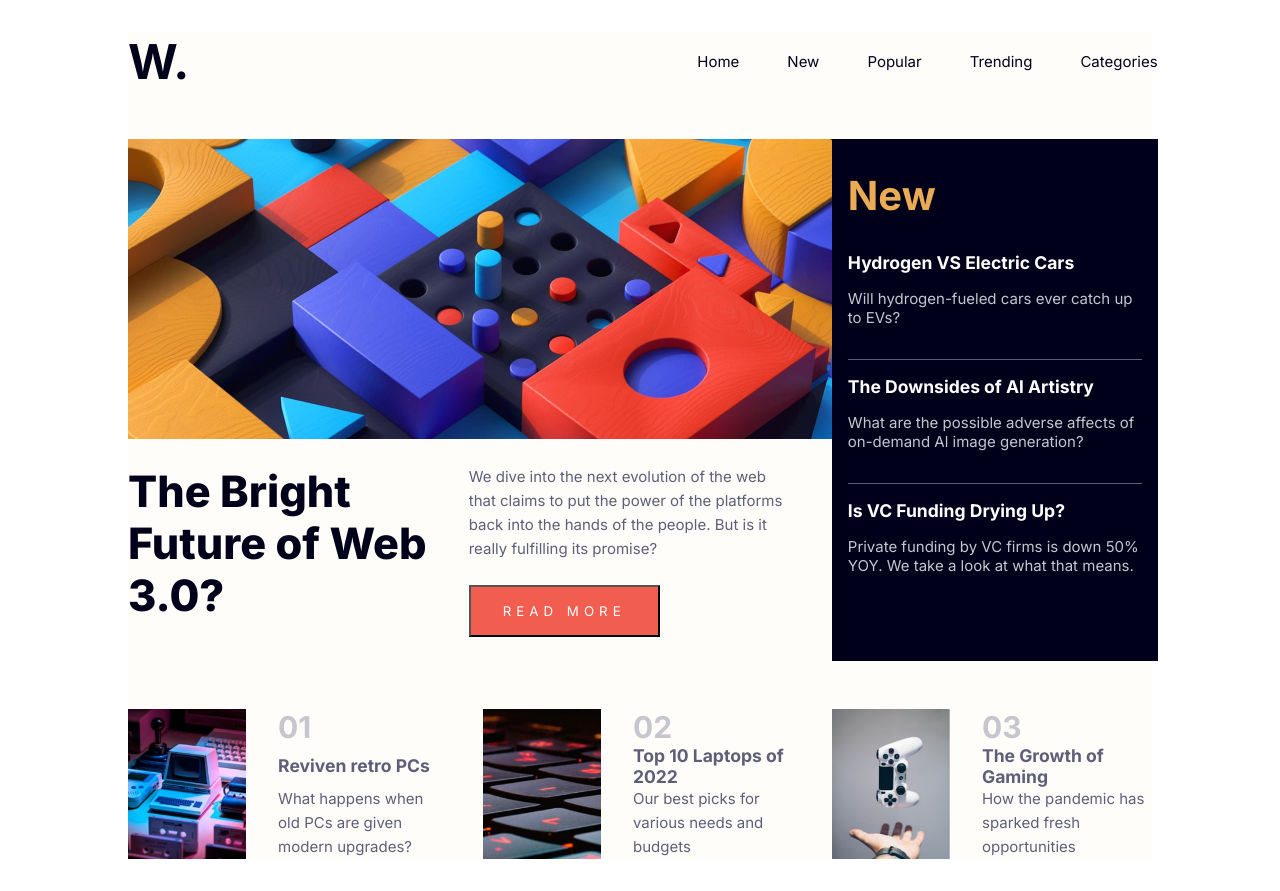
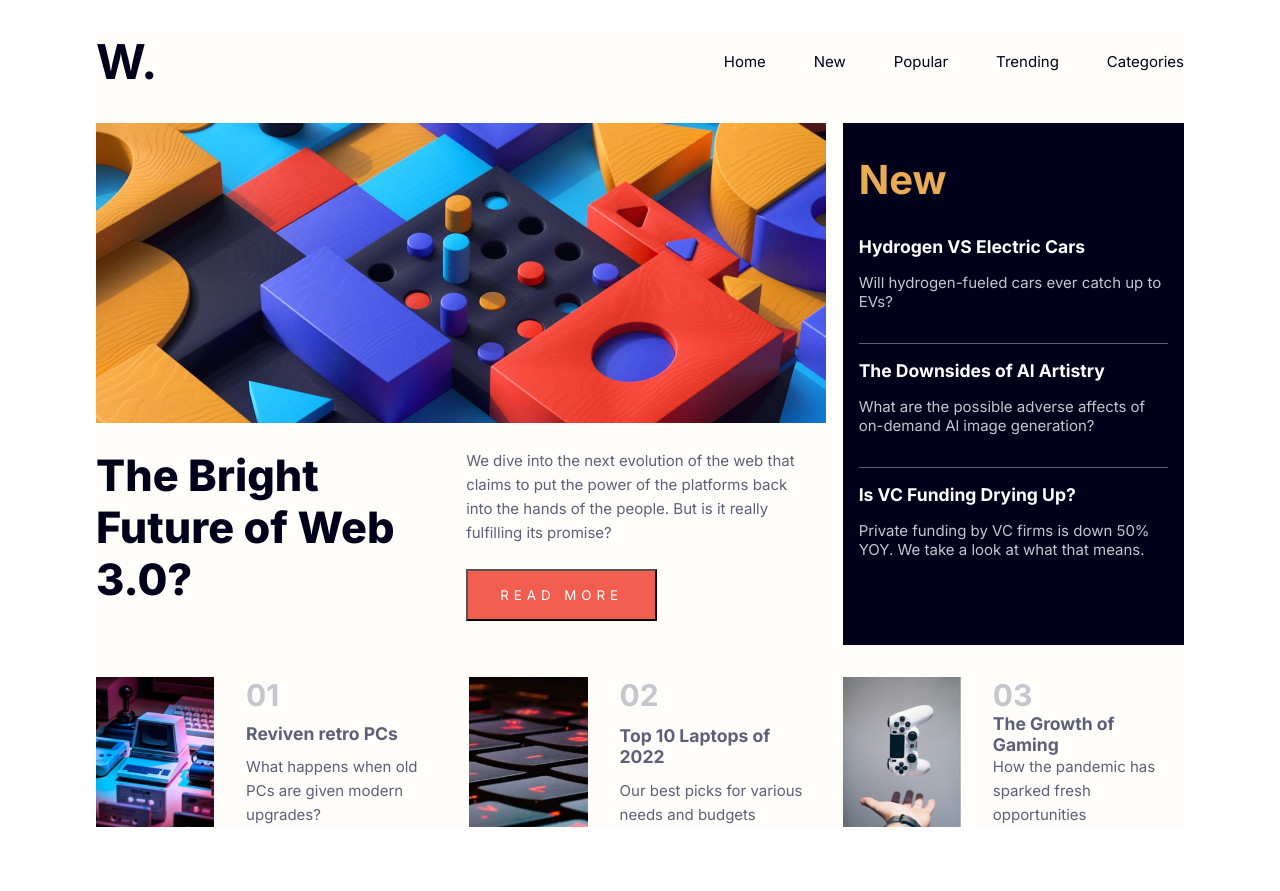
Before and after one commit to javier1793-op/news-homepage, a plain HTML site: page index.html in a window 1280 px wide. After the commit the page ends 859 px from the top, so only its background shows below. Drawn offline with Linux system fonts and the light colour scheme.

Commit message:
container-width

```diff
--- a/index.css
+++ b/index.css
@@ -7,11 +7,11 @@
 }
 .container{
     background: hsl(36, 100%, 99%);
-    width: 80%;
+    width: 85%;
     max-width: 1440px;
     margin: 2em auto;
     display: grid;
-    gap: 3rem;
+    gap: 2rem;
     grid-template-columns: repeat(3,1fr);
 }
 .container .head{
```
